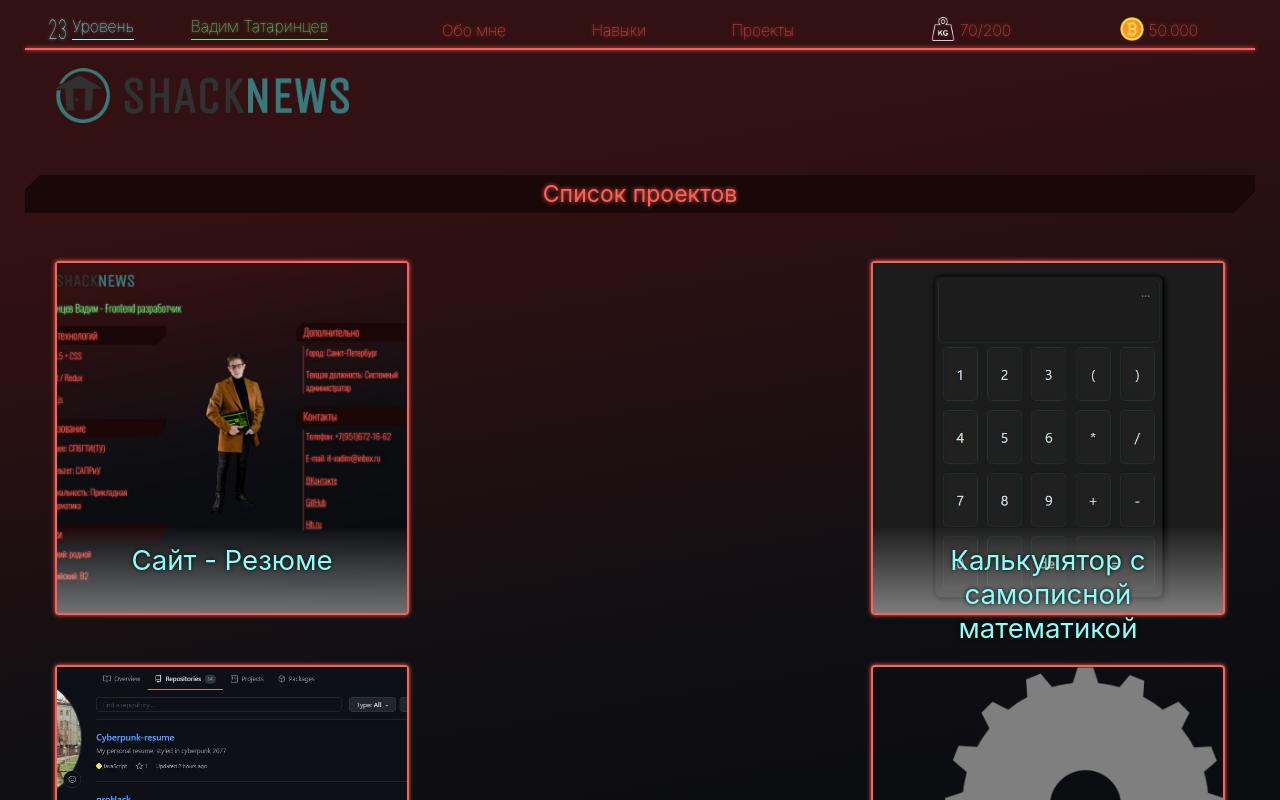
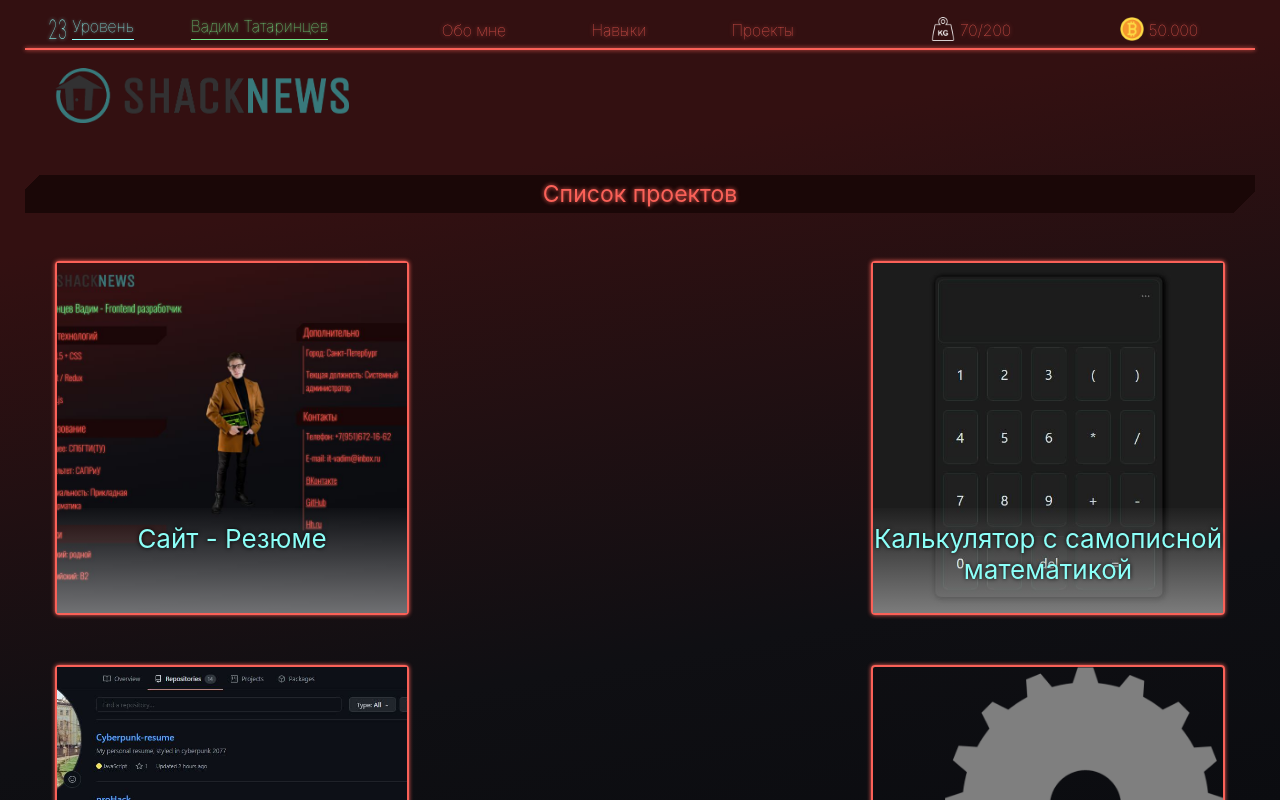
Before and after one commit to VadosLight/Cyberpunk-resume, a React (Create React App) app: page /projects in a window 1280 px wide. Shown: the top 800 px of the page. Built offline with nearby package versions, Linux system fonts and the light colour scheme.

Commit message:
Update Project.css

```diff
--- a/src/pages/components/Project.css
+++ b/src/pages/components/Project.css
@@ -27,6 +27,7 @@
   color: var(--blue-glow);
   text-shadow: 0 0 4px black;
   text-align: center;
+
   background: linear-gradient(
     180deg,
     rgba(209, 209, 209, 0.02) 0%,
@@ -36,11 +37,12 @@
   position: absolute;
   padding-top: 15px;
   /* width: 336px; */
+  padding-bottom: 20px;
 
   bottom: 0;
   height: 20%;
 
-  font-size: larger;
+  font-size: 26px;
 }
 
 .project__image{
```
